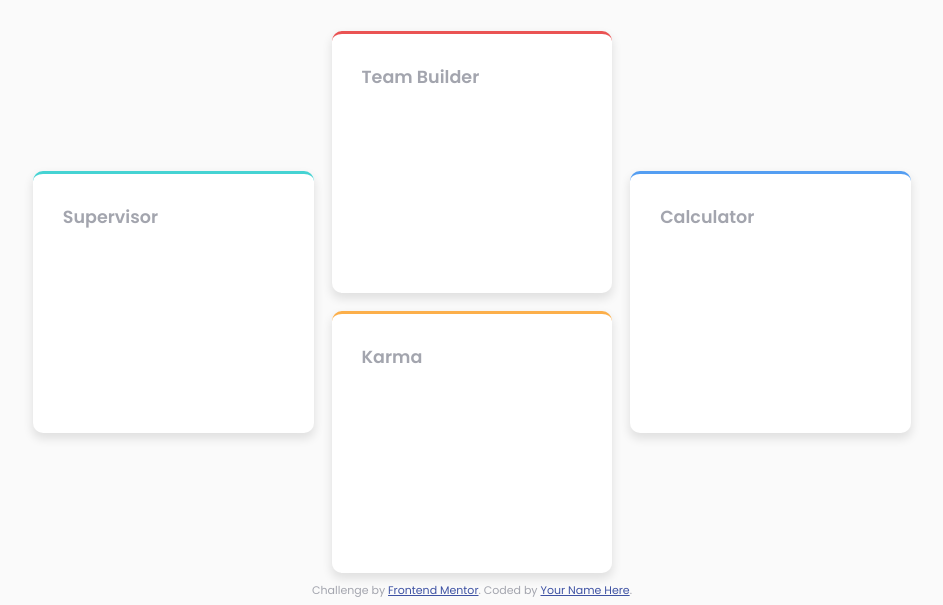
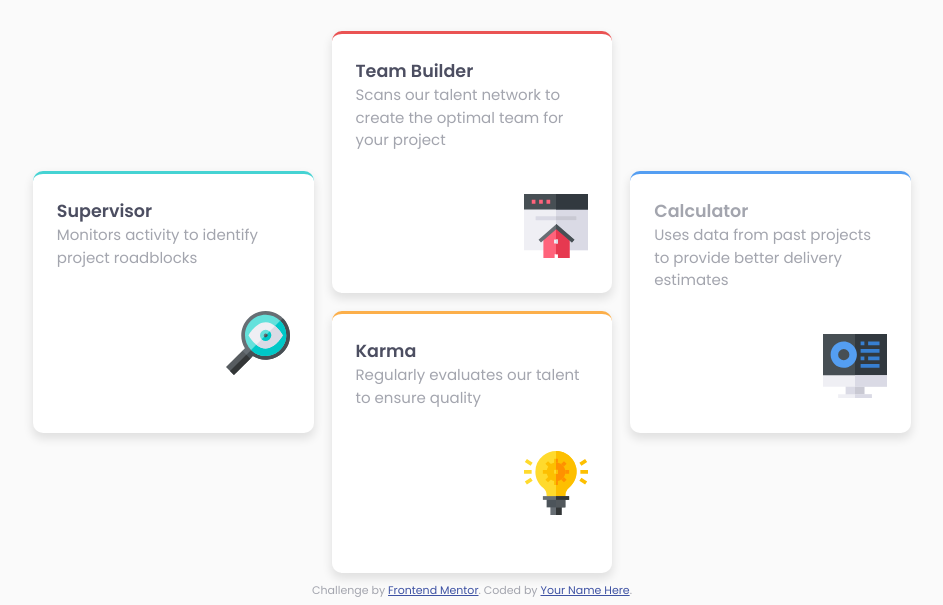
Before and after one commit to krishna-nayak/four-card-feature-section-master, a plain HTML site: page index.html in a window 1280 px wide. Shown: the part 195-800 px from the top of the page, without its empty margins (168-1111 px from the left). Drawn offline with Linux system fonts and the light colour scheme.

Commit message:
image-added

```diff
--- a/index.html
+++ b/index.html
@@ -31,15 +31,23 @@
 		<main class="grid-container">
 			<div class="team-builder box">
 				<h3 class="title">Team Builder</h3>
+				<p>Scans our talent network to create the optimal team for your project</p>
+				<img class="icon" src="images/icon-team-builder.svg" alt="icon-team-builder" />
 			</div>
 			<div class="supervisor box">
 				<h3 class="title">Supervisor</h3>
+				<p>Monitors activity to identify project roadblocks</p>
+				<img class="icon" src="images/icon-supervisor.svg" alt="icon-supervisor" />
 			</div>
 			<div class="calculator box">
 				<h3 class="tilte">Calculator</h3>
+				<p>Uses data from past projects to provide better delivery estimates</p>
+				<img class="icon" src="images/icon-calculator.svg" alt="icon-calculator" />
 			</div>
 			<div class="karma box">
 				<h3 class="title">Karma</h3>
+				<p>Regularly evaluates our talent to ensure quality</p>
+				<img class="icon" src="images/icon-karma.svg" alt="icon-karma" />
 			</div>
 		</main>
 
--- a/style.css
+++ b/style.css
@@ -57,11 +57,19 @@ body {
 
 .box {
 	margin: 3%;
-	padding: 10%;
+	padding: 8%;
 	background-color: #fff;
 	box-shadow: 0 5px 10px 1px rgba(0, 0, 0, 0.1);
 	border-top: 3px solid black;
 	border-radius: 10px;
+}
+
+.title {
+	color: var(--v-dark-blue);
+}
+.icon {
+	float: right;
+	margin-top: 18%;
 }
 
 .team-builder {
```
